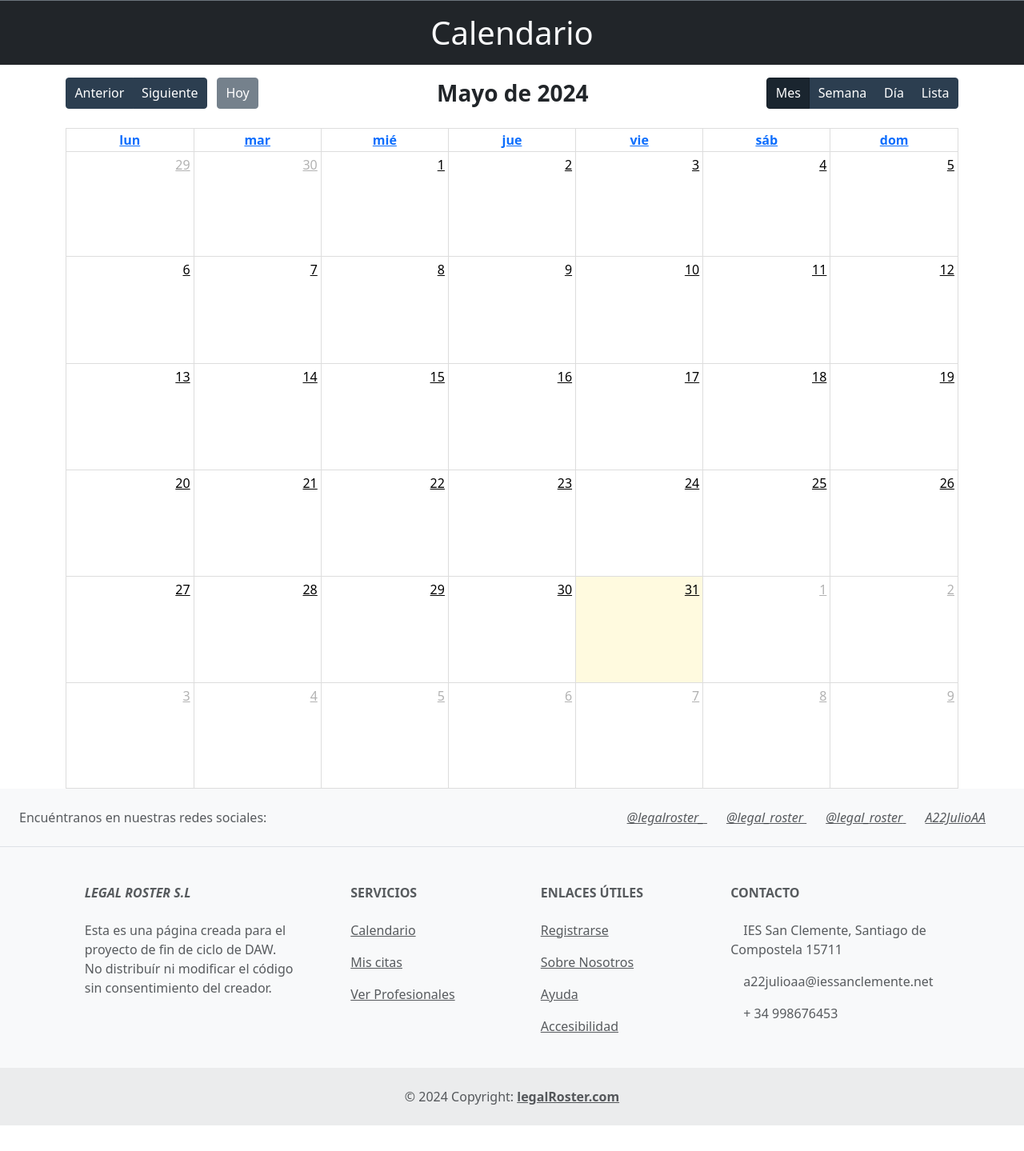
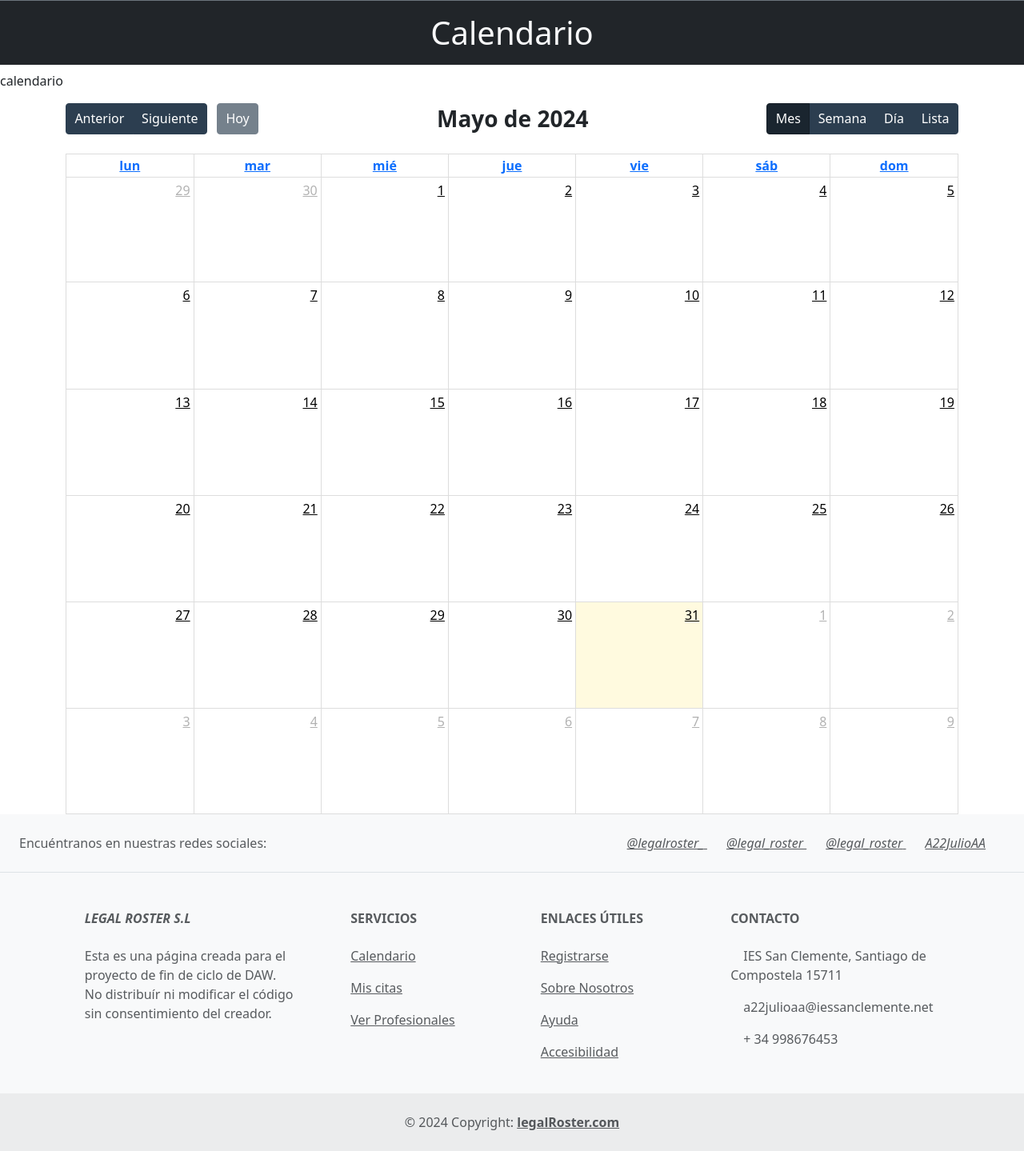
Before and after one commit to A22JulioAA/legal_code, a Django app: page /calendario/ in a window 1280 px wide. Shown: the part 118-1557 px from the top of the page at 80% size. Before the commit the page ends 1525 px from the top, so only its background shows below. Run offline with Django 5.2, Linux system fonts and the light colour scheme; the visitor is signed in with stand-in values (Sample User, id 1); lists and menus that the app fills with data are empty; some libraries are stand-ins or nearby versions.

Commit message:
Prueba rama

```diff
--- a/core/templates/core/calendario.html
+++ b/core/templates/core/calendario.html
@@ -16,6 +16,7 @@ Calendario
 <section class="border-top border-secondary">
     <h1 class="bg-dark text-light text-center p-3">Calendario</h1>
 </section>
+calendario
 
 <section class="container mt-3" id="calendar" data-citas="{{ citas }}">
 
```
